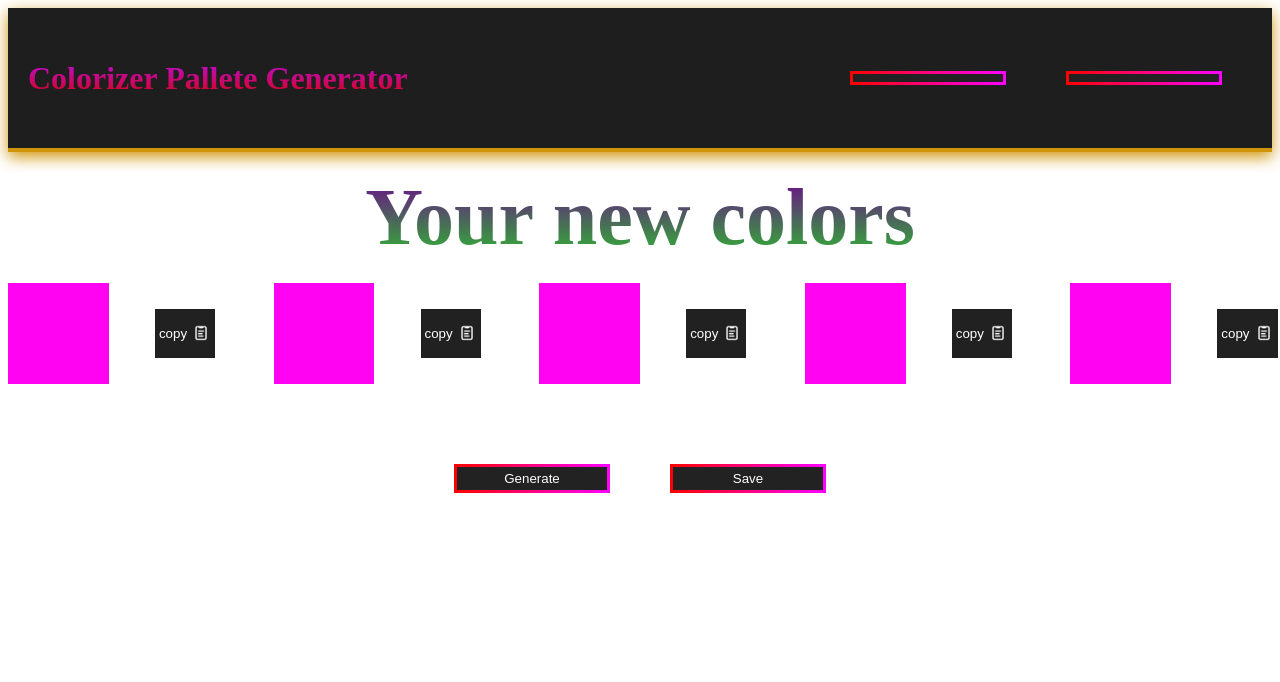
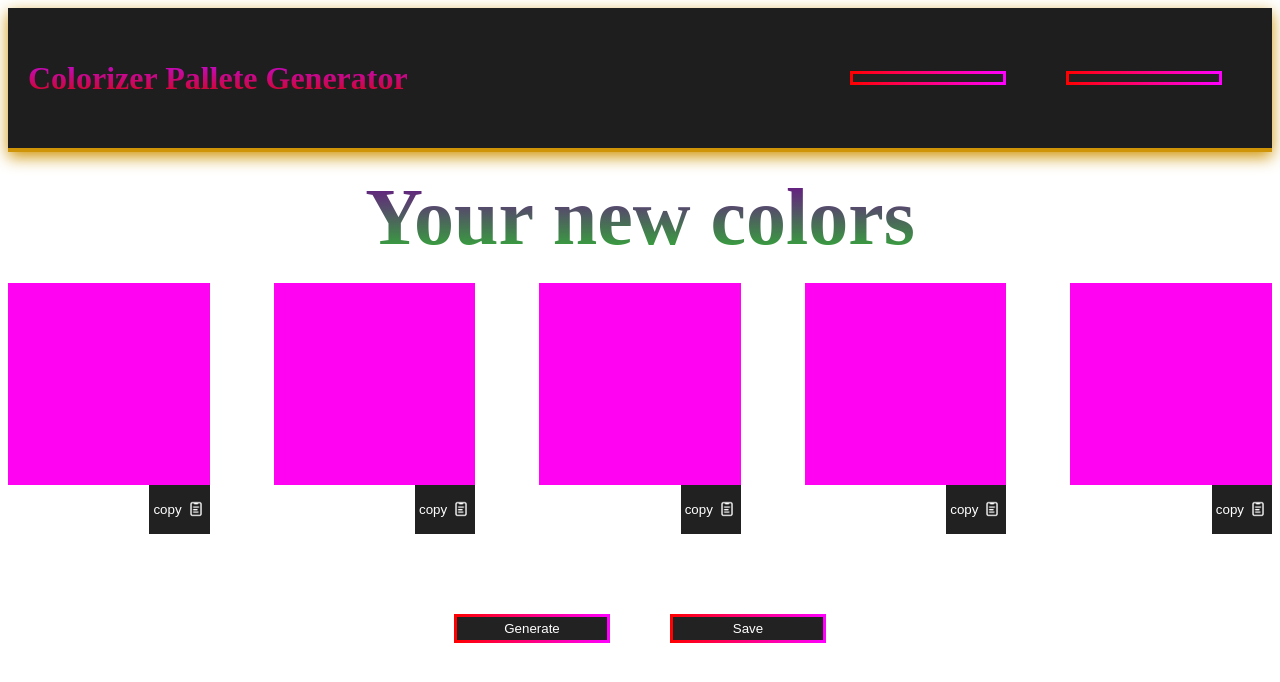
Before and after one commit to simo994q/pallette-generator-ts, a React (Vite) app: page / in a window 1280 px wide. Shown: the top 682 px of the page. Built offline with nearby package versions, Linux system fonts and the light colour scheme; the HTML template or start-up script is replaced by a standard one.

Commit message:
small css fix

```diff
--- a/src/Components/ColorCard/ColorCard.module.scss
+++ b/src/Components/ColorCard/ColorCard.module.scss
@@ -1,8 +1,7 @@
 .wrapper {
-    // display: flex;
-    // flex-direction: column;
+    display: flex;
+    flex-direction: column;
     display: grid;
-    grid-template-columns: repeat(auto-fill, minmax(100px, 1fr));
     width: 100%;
 
     .color {
--- a/src/Components/ColorGroup/ColorGroup.module.scss
+++ b/src/Components/ColorGroup/ColorGroup.module.scss
@@ -2,8 +2,6 @@
     display: grid;
     grid-template-columns: repeat(auto-fit, minmax(120px, 1fr));
     width: 100%;
-    // display: flex;
-    // flex-direction: row;
     justify-content: center;
     gap: 4rem;
 }
```
